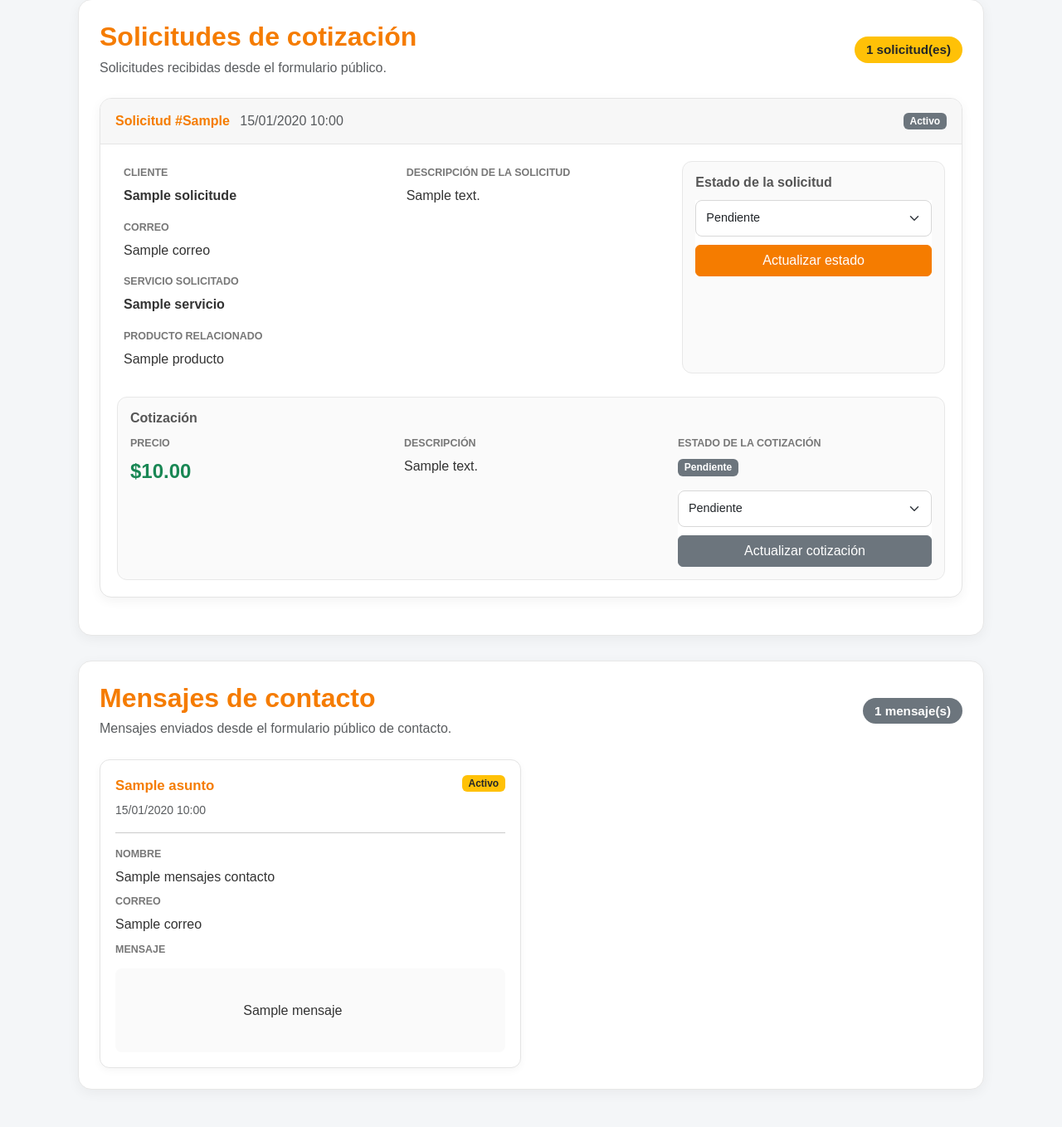
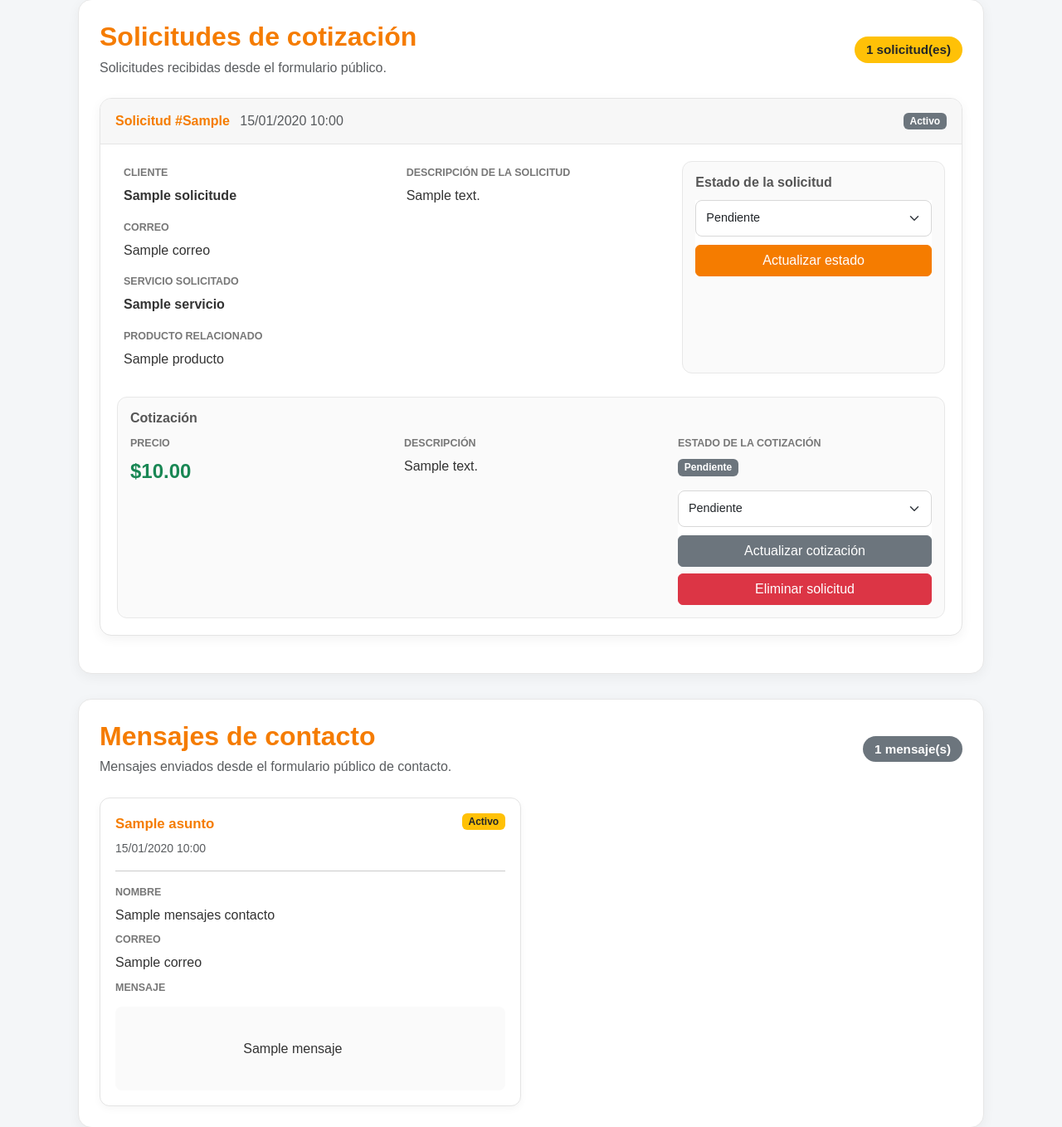
Before and after one commit to Jhoer2006/DESARROLLO-DE-APLICACIONES-WEB-B-, a Flask app: page /dashboard in a window 1280 px wide. Shown: the part 845-2203 px from the top of the page at 83% size. Run offline with Flask 3, Linux system fonts and the light colour scheme; a user stored in the database is signed in; a database or web service that is not in the repository returns one stand-in record (values such as "Sample title"); some libraries are stand-ins or nearby versions.

Commit message:
Aplicar regla de negocio a solicitudes

```diff
--- a/app.py
+++ b/app.py
@@ -542,6 +542,85 @@ def eliminar_solicitud(id_solicitud):
 
     try:
 
+        # Obtener el estado de la solicitud y de su cotización
+        cursor.execute(
+            """
+            SELECT
+                s.estado,
+                c.id_cotizacion,
+                c.estado AS estado_cotizacion
+            FROM solicitudes s
+            LEFT JOIN cotizaciones c
+                ON s.id_solicitud = c.id_solicitud
+            WHERE s.id_solicitud = %s
+            """,
+            (id_solicitud,)
+        )
+
+        solicitud = cursor.fetchone()
+
+        if solicitud is None:
+
+            flash(
+                "La solicitud no existe.",
+                "danger"
+            )
+
+            cursor.close()
+            conexion.close()
+
+            return redirect(url_for("dashboard"))
+
+        estado_solicitud = solicitud[0]
+        id_cotizacion = solicitud[1]
+        estado_cotizacion = solicitud[2]
+
+        # No permitir eliminar solicitudes que ya forman
+        # parte de un proceso aceptado o finalizado
+        estados_bloqueados = [
+            "Aceptada",
+            "En desarrollo",
+            "Finalizada"
+        ]
+
+        if estado_solicitud in estados_bloqueados:
+
+            flash(
+                "No se puede eliminar esta solicitud porque ya forma parte del proceso de contratación.",
+                "danger"
+            )
+
+            cursor.close()
+            conexion.close()
+
+            return redirect(url_for("dashboard"))
+
+        # Si la cotización ya fue aceptada, conservar el historial
+        if estado_cotizacion == "Aceptada":
+
+            flash(
+                "No se puede eliminar esta solicitud porque su cotización ya fue aceptada.",
+                "danger"
+            )
+
+            cursor.close()
+            conexion.close()
+
+            return redirect(url_for("dashboard"))
+
+        # Si existe una cotización no aceptada,
+        # eliminar primero la cotización
+        if id_cotizacion is not None:
+
+            cursor.execute(
+                """
+                DELETE FROM cotizaciones
+                WHERE id_cotizacion = %s
+                """,
+                (id_cotizacion,)
+            )
+
+        # Eliminar la solicitud
         cursor.execute(
             """
             DELETE FROM solicitudes
--- a/templates/dashboard.html
+++ b/templates/dashboard.html
@@ -567,23 +567,10 @@ Panel principal - TecnoWeb
                                             </form>
 
 
-                                            {% if solicitud.estado_cotizacion == "Aceptada" %}
-
-                                                <form
-                                                    method="POST"
-                                                    action="{{ url_for(
-                                                        'crear_factura',
-                                                        id_cotizacion=solicitud.id_cotizacion
-                                                    ) }}"
-                                                    class="mt-3">
-
-                                                    <button
-                                                        type="submit"
-                                                        class="btn btn-success w-100">
-                                                        Crear factura
-                                                    </button>
-
-                                                </form>
+{% if solicitud.estado != "Aceptada" %}
+    {% if solicitud.estado != "En desarrollo" %}
+        {% if solicitud.estado != "Finalizada" %}
+            {% if solicitud.estado_cotizacion != "Aceptada" %}
 
                 <form
                     method="POST"
@@ -594,18 +581,21 @@ Panel principal - TecnoWeb
                     onsubmit="return confirm(
                         '¿Está seguro de eliminar esta solicitud?'
                     );"
-    class="mt-2">
+                    class="mt-2"
+                >
 
                     <button
                         type="submit"
-        class="btn btn-danger w-100">
-
+                        class="btn btn-danger w-100"
+                    >
                         Eliminar solicitud
-
                     </button>
 
                 </form>
 
+            {% endif %}
+        {% endif %}
+    {% endif %}
 {% endif %}
 
                                         </div>
@@ -707,7 +697,6 @@ Panel principal - TecnoWeb
         {% endif %}
 
     </section>
-
 
     <!-- ===================================================== -->
     <!-- MENSAJES DE CONTACTO -->
```
Lines whose indentation alone changed are shown as unchanged.
